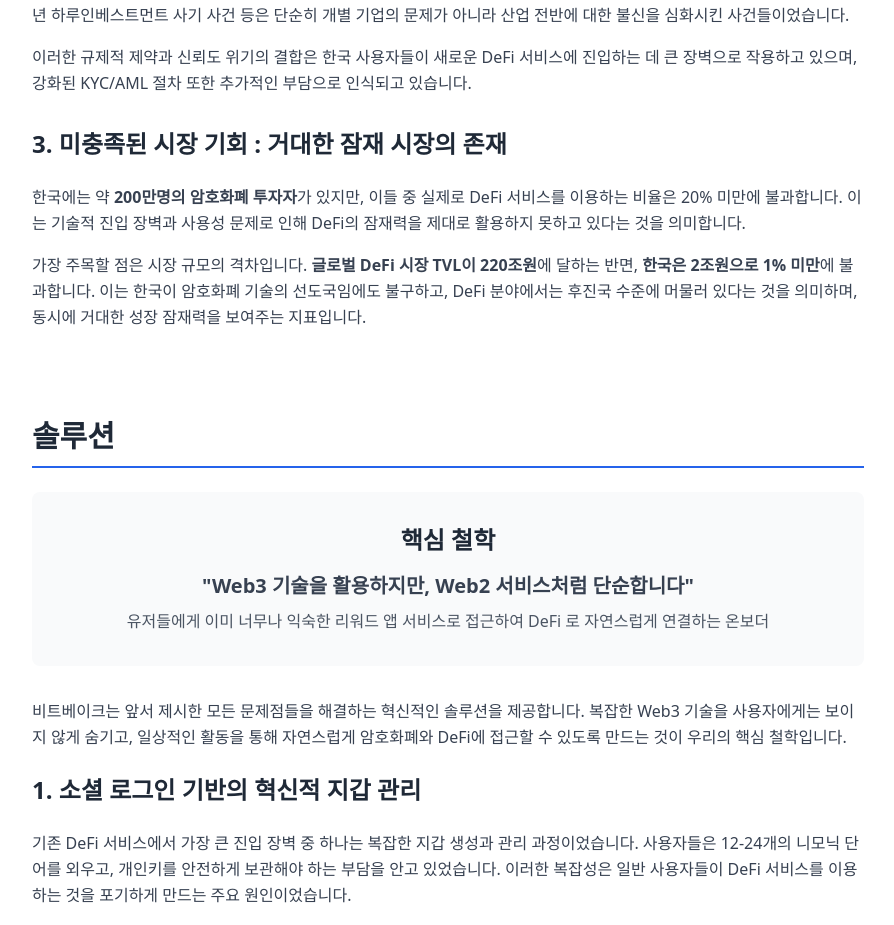
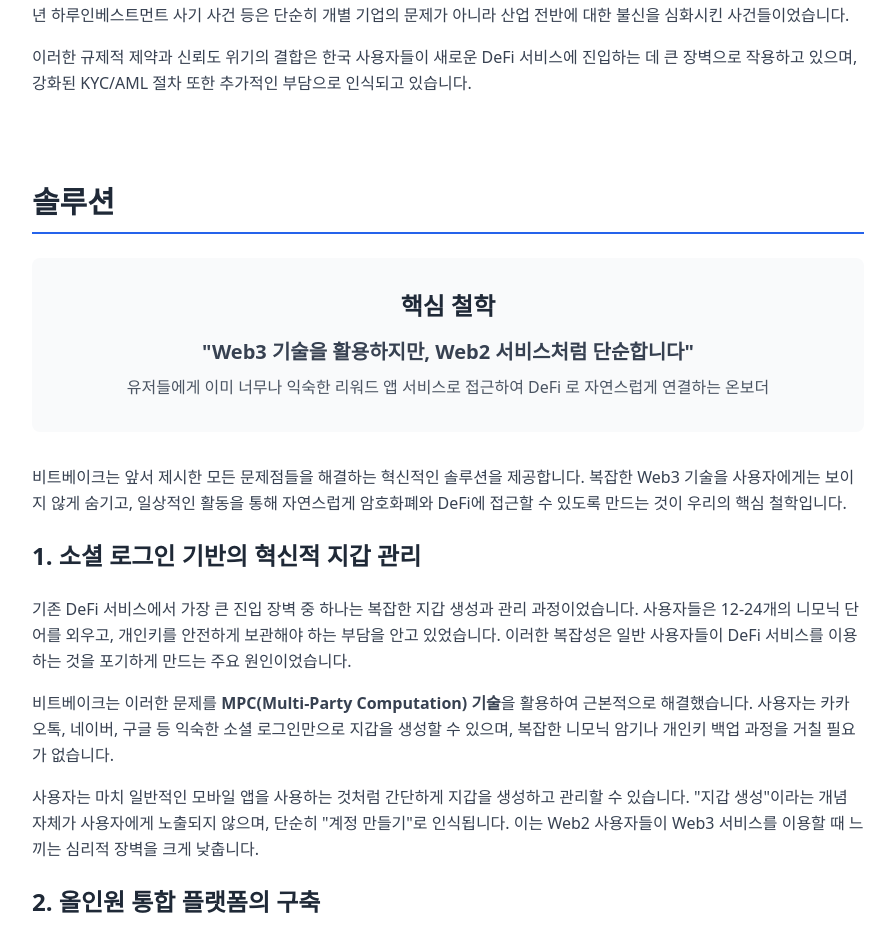
Before and after one commit to bitbakedev/intro, a React (Vite) app: page / in a window 1280 px wide. Shown: the part 2560-3485 px from the top of the page, without its empty margins (192-1086 px from the left). Built offline with nearby package versions, Linux system fonts and the light colour scheme.

Commit message:
미충족된 시장 기회 섹션 제거

```diff
--- a/src/components/sections/ProblemStatement.tsx
+++ b/src/components/sections/ProblemStatement.tsx
@@ -50,22 +50,6 @@ const ProblemStatement: React.FC = () => {
         이러한 규제적 제약과 신뢰도 위기의 결합은 한국 사용자들이 새로운 DeFi 서비스에 진입하는 데
         큰 장벽으로 작용하고 있으며, 강화된 KYC/AML 절차 또한 추가적인 부담으로 인식되고 있습니다.
       </p>
-
-      <h2 className="text-2xl font-bold text-gray-800 mb-6 mt-8">3. 미충족된 시장 기회 : 거대한 잠재 시장의 존재</h2>
-
-      <p className="text-gray-700 leading-relaxed mb-4">
-        한국에는 약 <strong>200만명의 암호화폐 투자자</strong>가 있지만,
-        이들 중 실제로 DeFi 서비스를 이용하는 비율은 20% 미만에 불과합니다. 이는 기술적 진입 장벽과
-        사용성 문제로 인해 DeFi의 잠재력을 제대로 활용하지 못하고 있다는 것을 의미합니다.
-      </p>
-
-      <p className="text-gray-700 leading-relaxed mb-6">
-        가장 주목할 점은 시장 규모의 격차입니다. <strong>글로벌 DeFi 시장
-        TVL이 220조원</strong>에 달하는 반면, <strong>한국은 2조원으로
-        1% 미만</strong>에 불과합니다. 이는 한국이 암호화폐 기술의 선도국임에도 불구하고,
-        DeFi 분야에서는 후진국 수준에 머물러 있다는 것을 의미하며, 동시에 거대한 성장 잠재력을
-        보여주는 지표입니다.
-      </p>
     </div>
   );
 };
```
